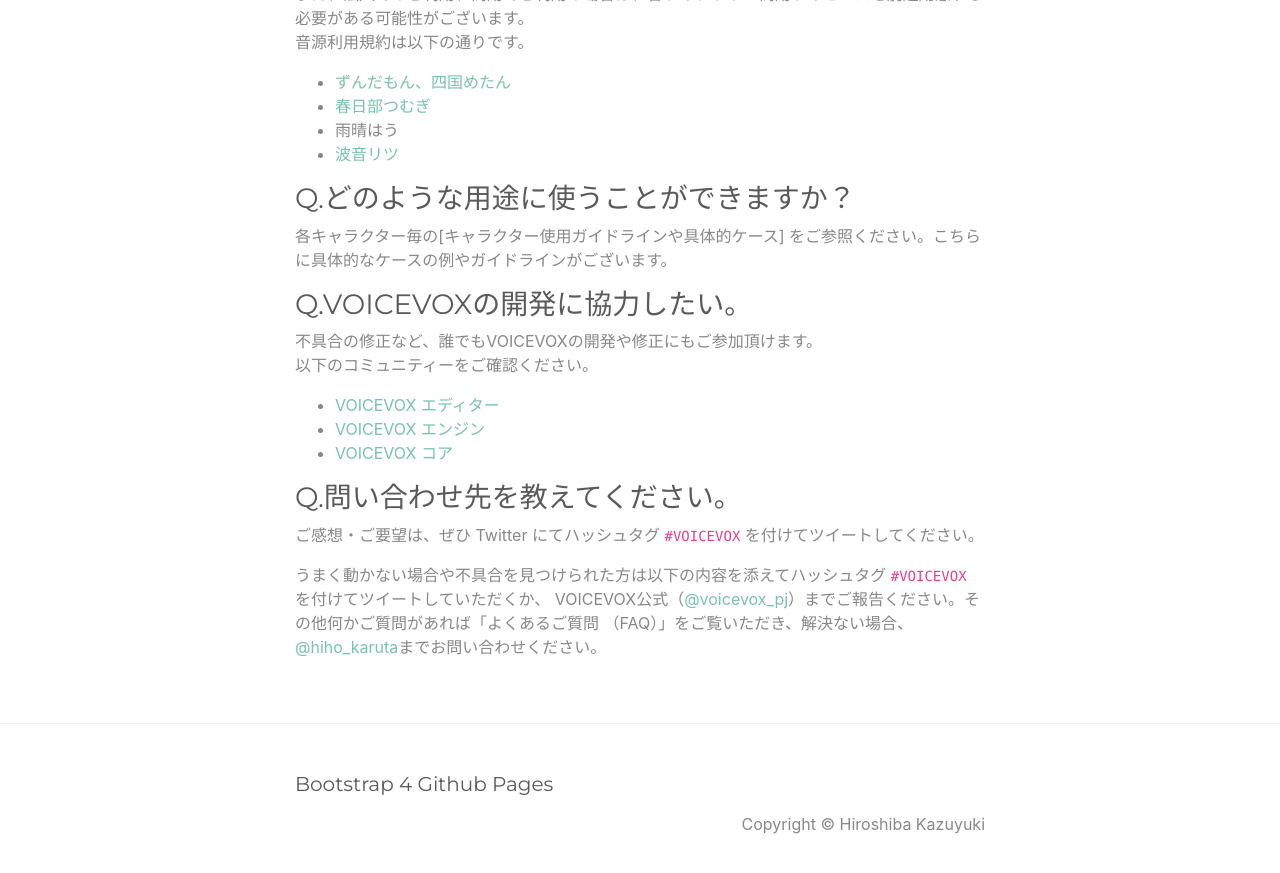
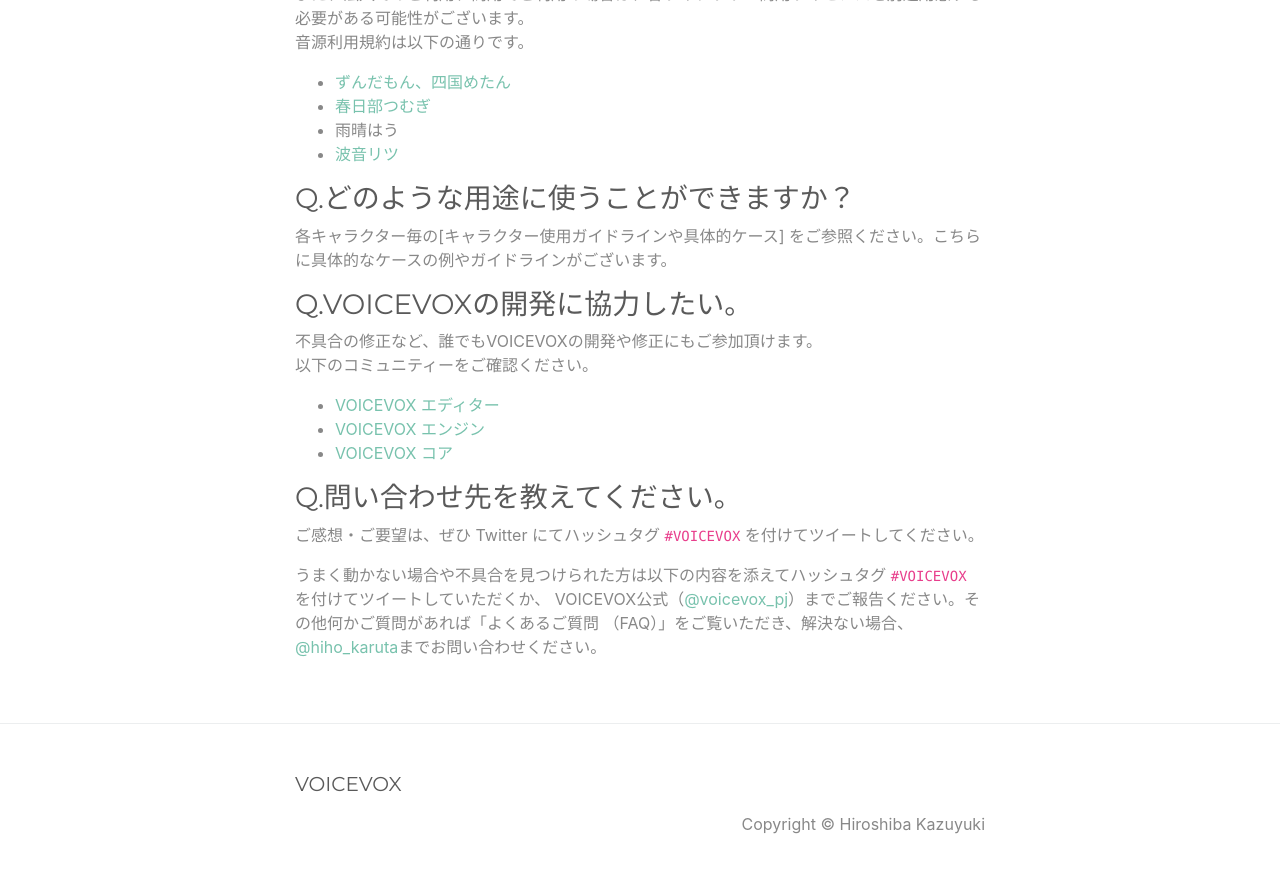
Before and after one commit to Apple-Yuki/VOICEVOX-FAQ-, a Jekyll site: the page built from index.md, in a window 1280 px wide and 900 px high, scrolled down 2720 px. Shown: the top 873 px of the window. Built offline with Jekyll 4.4.1, drawn with Linux system fonts in a browser that asks for light colours; our own code applies the rules of GitHub Pages for plain Markdown files.

Commit message:
Update _config.yml

```diff
--- a/_config.yml
+++ b/_config.yml
@@ -13,7 +13,7 @@
 # you will see them accessed via {{ site.title }}, {{ site.email }}, and so on.
 # You can create any custom variable you would like, and they will be accessible
 # in the templates via {{ site.myvariable }}.
-title: Bootstrap 4 Github Pages
+title: VOICEVOX
 email: ""
 description: >- # this means to ignore newlines until "baseurl:"
   A Bootstrap 4 start up project for Jekyll and Github Pages
```
